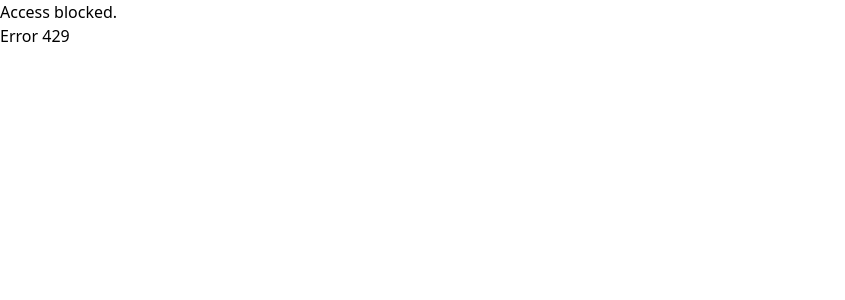
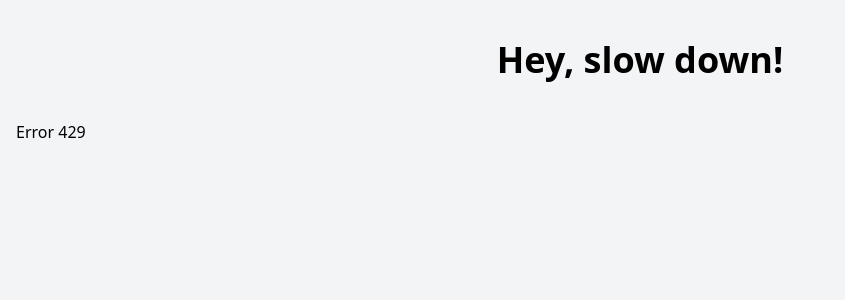
Before and after one commit to rosnovsky/300-words, a Next.js app: page /blocked in a window 1280 px wide. Shown: the top 300 px of the page, without its empty margins (0-845 px from the left). Built offline with nearby package versions, Linux system fonts and the light colour scheme.

Commit message:
chore: tweaking middleware

```diff
--- a/src/middleware.ts
+++ b/src/middleware.ts
@@ -9,7 +9,7 @@ const redis = new Redis({
 
 const ratelimit = new Ratelimit({
   redis: redis,
-  limiter: Ratelimit.slidingWindow(2, "10 s"),
+  limiter: Ratelimit.slidingWindow(5, "10 s"),
 });
 
 export default async function middleware(
@@ -22,5 +22,5 @@ export default async function middleware(
 }
 
 export const config = {
-  matcher: "/",
+  matcher: ["/api/notes/:path*"],
 };
--- a/src/pages/blocked.tsx
+++ b/src/pages/blocked.tsx
@@ -1,10 +1,17 @@
+import Head from "next/head"
+
 export default function Blocked() {
   return (
-    <div>
-      <main>
-        <h1>Access blocked.</h1>
-        <h3>Error 429</h3>
-      </main>
+    <div className={`app min-h-screen bg-gray-100 py-10`}>
+      <Head>
+        <title>300 words</title>
+      </Head>
+      <div className="container mx-auto px-4">
+        <h1 className="text-4xl font-bold mb-10 text-center">
+          Hey, slow down!
+        </h1>
+        <div>Error 429</div>
+      </div>
     </div>
   )
 }
```
